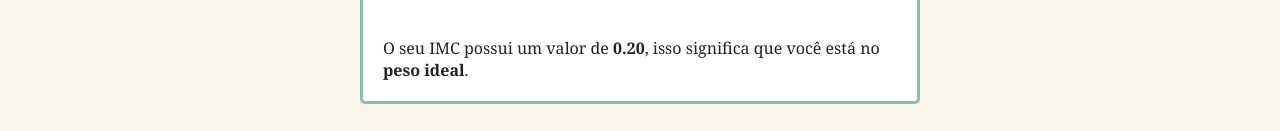
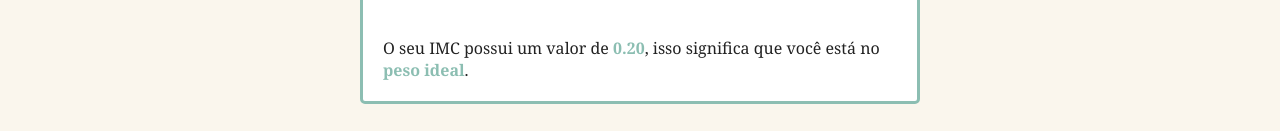
Before and after one commit to rovicz/IMC-Calculator, a plain HTML site: page index.html in a window 1280 px wide. Both pictures are taken after typing "5", "5" into the empty fields and a click on the button "Calcular meu IMC". Shown: the part 630-761 px from the top of the page. Drawn offline with Linux system fonts and the light colour scheme.

Commit message:
style 2.1

```diff
--- a/css/style.css
+++ b/css/style.css
@@ -142,5 +142,6 @@ input {
 }
 
 .result strong {
-  color: #222;
+  color: #8cbeb2;
+  font-weight: bold;
 }
```
